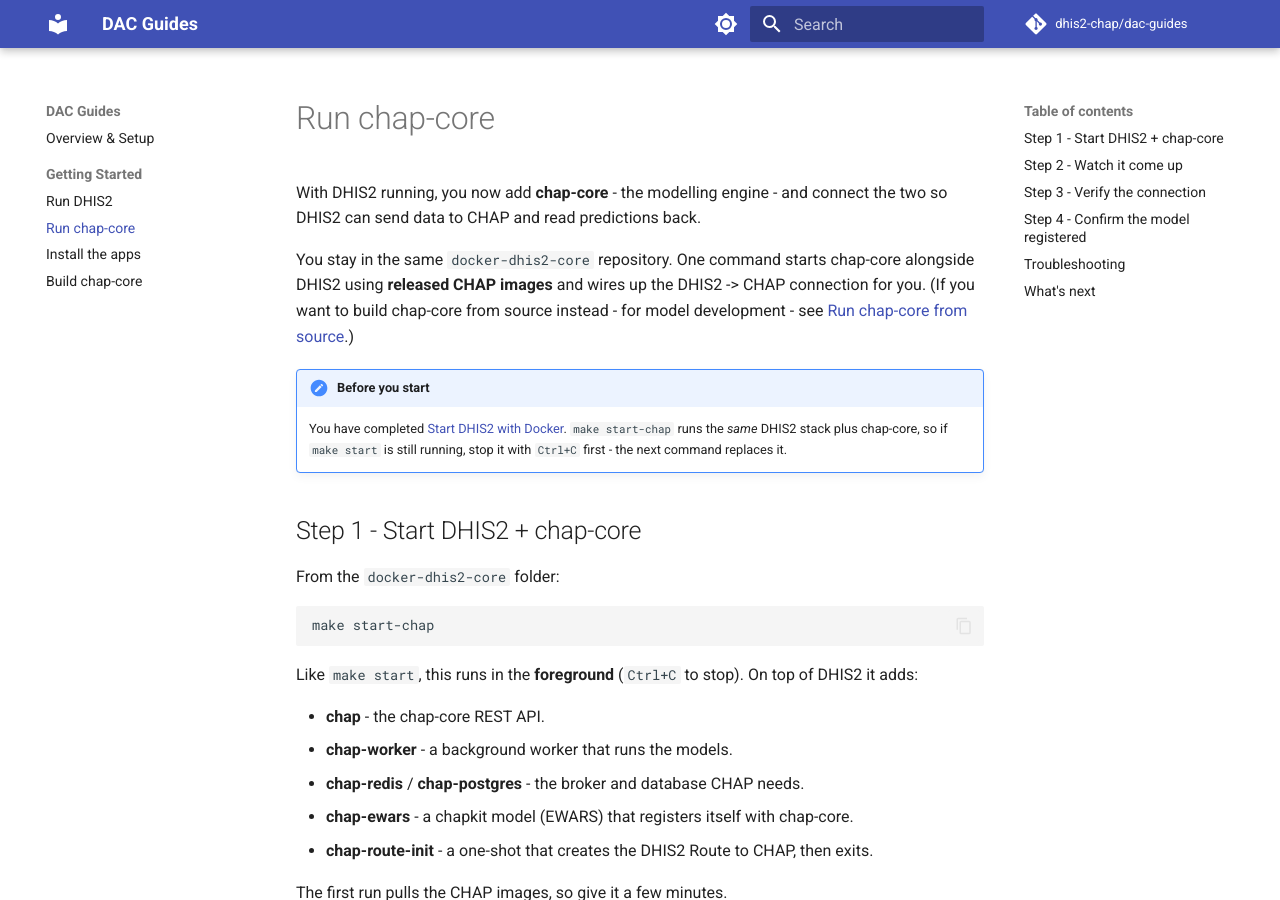
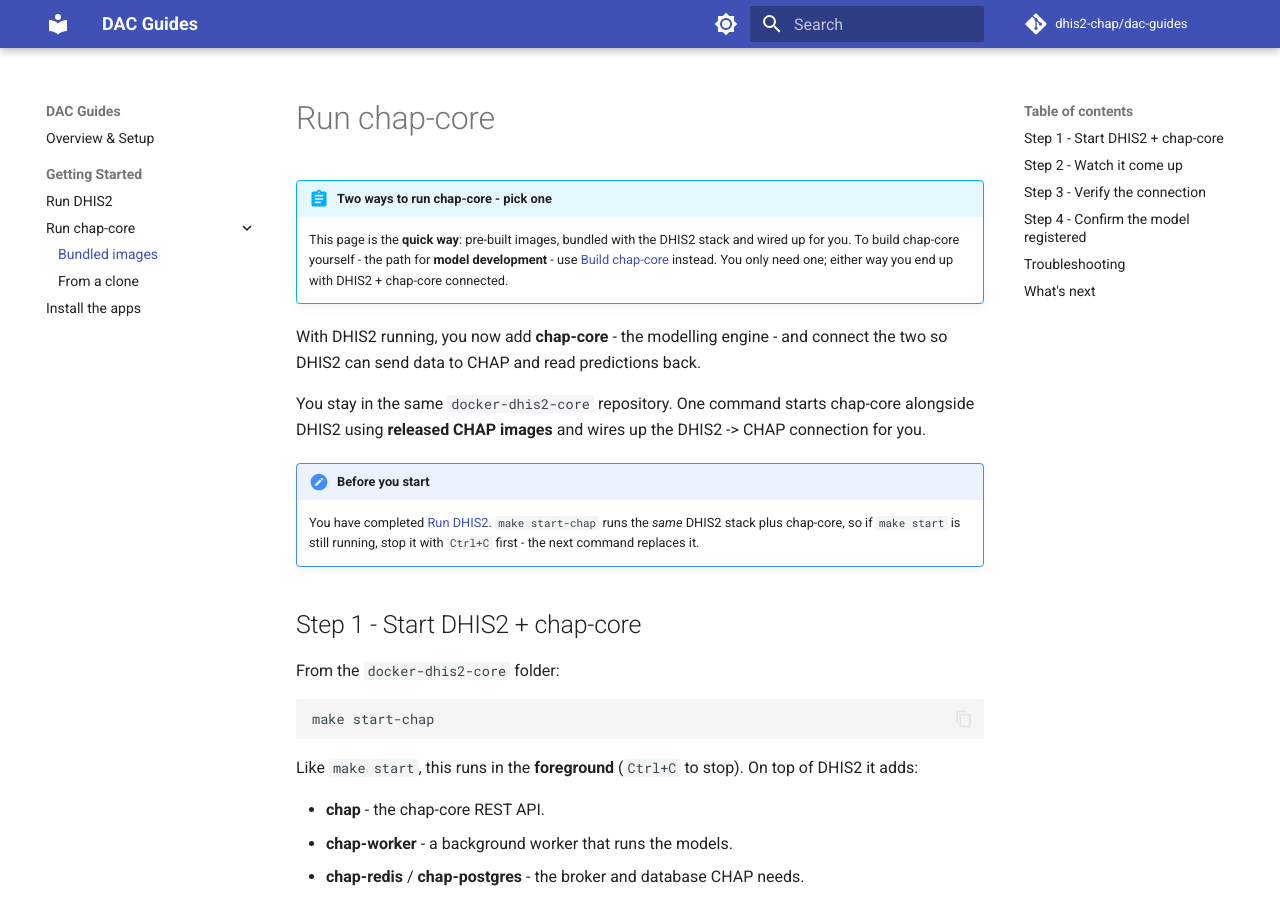
Before and after one commit to mortenoh/dac-ch-guide, an MkDocs documentation site: the page built from docs/getting-started/add-chap-core.md, in a window 1280 px wide and 900 px high. Built offline with MkDocs 1.6.1 and Material for MkDocs 9.7.7, drawn with Linux system fonts in a browser that asks for light colours; comment, search, counter and statistics services are not loaded.

Commit message:
docs: group chap-core run options into a sub-section
- Nest the two chap-core pages under a 'Run chap-core' sub-section,
  framing them as a choice (bundled images vs from a clone) rather than
  sequential steps
- Move 'Install the apps' after the sub-section, since DHIS2 + chap-core
  are in place either way
- Add a 'pick one' note to each chap-core page and make the apps
  prerequisite method-neutral

```diff
--- a/docs/getting-started/add-chap-core.md
+++ b/docs/getting-started/add-chap-core.md
@@ -1,15 +1,19 @@
 # Run chap-core
+
+!!! abstract "Two ways to run chap-core - pick one"
+    This page is the **quick way**: pre-built images, bundled with the DHIS2 stack and wired up
+    for you. To build chap-core yourself - the path for **model development** - use
+    [Build chap-core](chap-core-from-source.md) instead. You only need one; either way you end
+    up with DHIS2 + chap-core connected.
 
 With DHIS2 running, you now add **chap-core** - the modelling engine - and connect the two so
 DHIS2 can send data to CHAP and read predictions back.
 
 You stay in the same `docker-dhis2-core` repository. One command starts chap-core alongside
-DHIS2 using **released CHAP images** and wires up the DHIS2 -> CHAP connection for you. (If you
-want to build chap-core from source instead - for model development - see
-[Run chap-core from source](chap-core-from-source.md).)
+DHIS2 using **released CHAP images** and wires up the DHIS2 -> CHAP connection for you.
 
 !!! note "Before you start"
-    You have completed [Start DHIS2 with Docker](start-dhis2.md). `make start-chap` runs the
+    You have completed [Run DHIS2](start-dhis2.md). `make start-chap` runs the
     *same* DHIS2 stack plus chap-core, so if `make start` is still running, stop it with
     `Ctrl+C` first - the next command replaces it.
 
--- a/mkdocs.yml
+++ b/mkdocs.yml
@@ -31,9 +31,10 @@ nav:
   - Overview & Setup: index.md
   - Getting Started:
       - Run DHIS2: getting-started/start-dhis2.md
-      - Run chap-core: getting-started/add-chap-core.md
+      - Run chap-core:
+          - Bundled images: getting-started/add-chap-core.md
+          - From a clone: getting-started/chap-core-from-source.md
       - Install the apps: getting-started/install-apps.md
-      - Build chap-core: getting-started/chap-core-from-source.md
 
 markdown_extensions:
   - admonition
```
Also changed, not shown: docs/getting-started/install-apps.md (+3 -2 lines).
